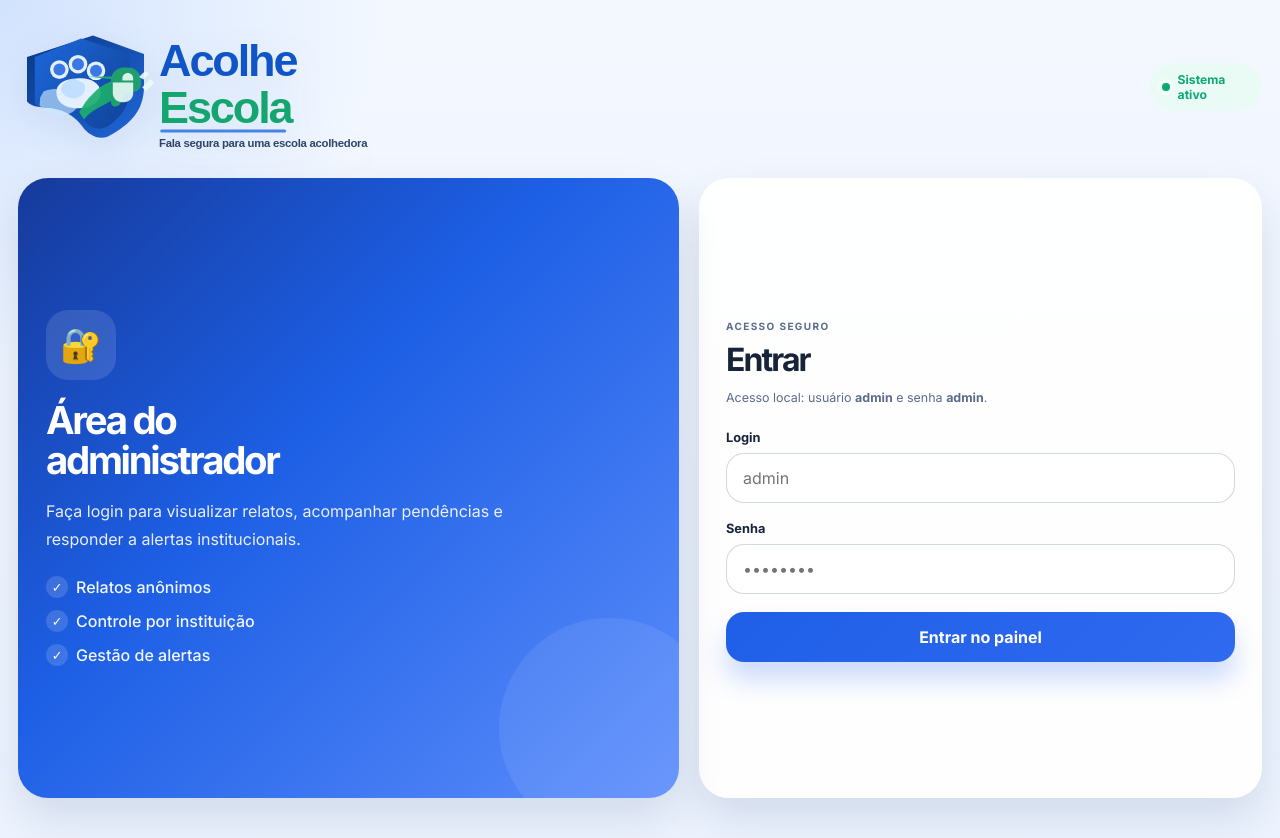
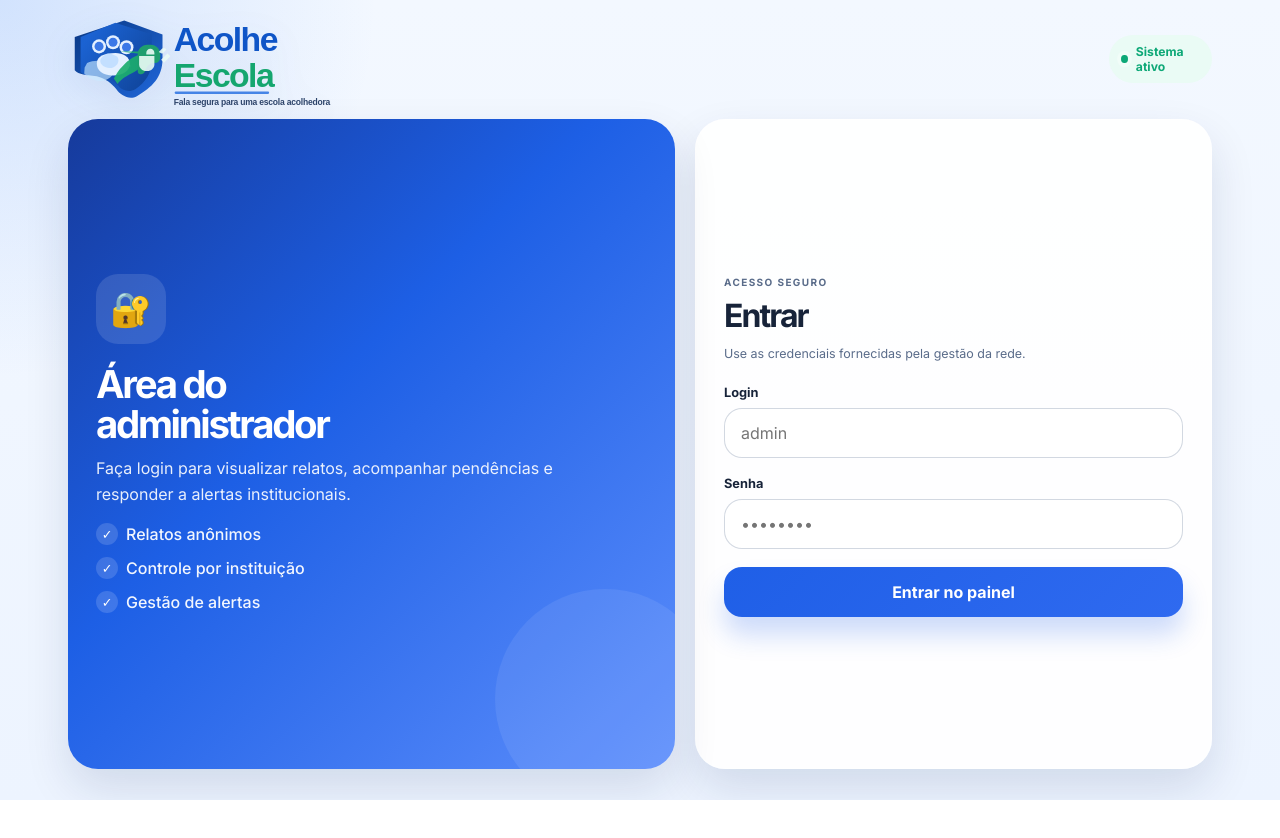
Before and after one commit to Nathan-Eufrasio/acolhe-escola, a website: page admin.html in a window 1280 px wide. After the commit the page ends 800 px from the top, so only its background shows below. Drawn offline with Linux system fonts and the light colour scheme.

Commit message:
style: ajustar tela inicial do administrador

```diff
--- a/admin.html
+++ b/admin.html
@@ -36,7 +36,7 @@
           <div class="card-head">
             <span class="small-label">Acesso seguro</span>
             <h3>Entrar</h3>
-            <p class="login-hint">Acesso local: usuário <strong>admin</strong> e senha <strong>admin</strong>.</p>
+            <p class="login-hint">Use as credenciais fornecidas pela gestão da rede.</p>
           </div>
 
           <form id="admin-login-form" class="login-form">
--- a/css/admin.css
+++ b/css/admin.css
@@ -40,9 +40,9 @@ button, input {
 }
 
 .admin-shell {
-  max-width: 1280px;
+  max-width: 1180px;
   margin: 0 auto;
-  padding: 24px 18px 40px;
+  padding: 12px 18px 8px;
 }
 
 .admin-header {
@@ -50,7 +50,7 @@ button, input {
   align-items: center;
   justify-content: space-between;
   gap: 16px;
-  margin-bottom: 28px;
+  margin-bottom: 12px;
 }
 
 .brand-wrap {
@@ -60,7 +60,7 @@ button, input {
 }
 
 .brand-logo {
-  width: min(100%, 360px);
+  width: min(100%, 270px);
   height: auto;
   display: block;
   filter: drop-shadow(0 10px 18px rgba(18, 59, 135, 0.08));
@@ -114,7 +114,7 @@ button, input {
   grid-template-columns: 1.08fr 0.92fr;
   gap: 20px;
   align-items: stretch;
-  min-height: 620px;
+  min-height: calc(100vh - 150px);
 }
 
 .login-visual,
@@ -132,7 +132,7 @@ button, input {
 .login-visual {
   position: relative;
   overflow: hidden;
-  padding: 34px 28px;
+  padding: 28px;
   background: linear-gradient(135deg, #163a9b 0%, #1d5fe5 42%, #5d8efc 100%);
   color: white;
   display: flex;
@@ -165,23 +165,23 @@ button, input {
 
 .login-visual h2 {
   margin: 0;
-  font-size: clamp(2rem, 3vw, 3rem);
+  font-size: clamp(1.8rem, 3vw, 2.6rem);
   letter-spacing: -0.06em;
   line-height: 1.05;
   max-width: 320px;
 }
 
 .login-visual p {
-  margin: 16px 0 0;
+  margin: 12px 0 0;
   color: rgba(255, 255, 255, 0.9);
   max-width: 460px;
-  line-height: 1.8;
+  line-height: 1.6;
 }
 
 .login-visual ul {
   list-style: none;
   padding: 0;
-  margin: 22px 0 0;
+  margin: 16px 0 0;
   display: grid;
   gap: 12px;
   color: rgba(255, 255, 255, 0.94);
@@ -207,7 +207,7 @@ button, input {
 }
 
 .login-card {
-  padding: 26px;
+  padding: 28px;
   display: flex;
   flex-direction: column;
   justify-content: center;
```
